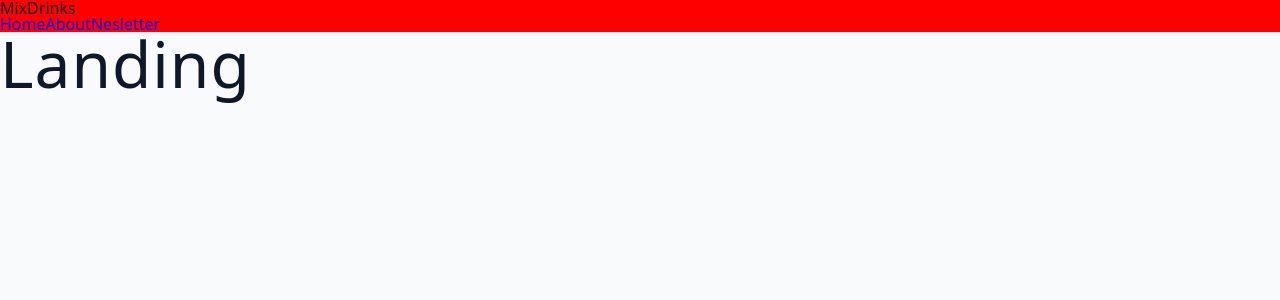
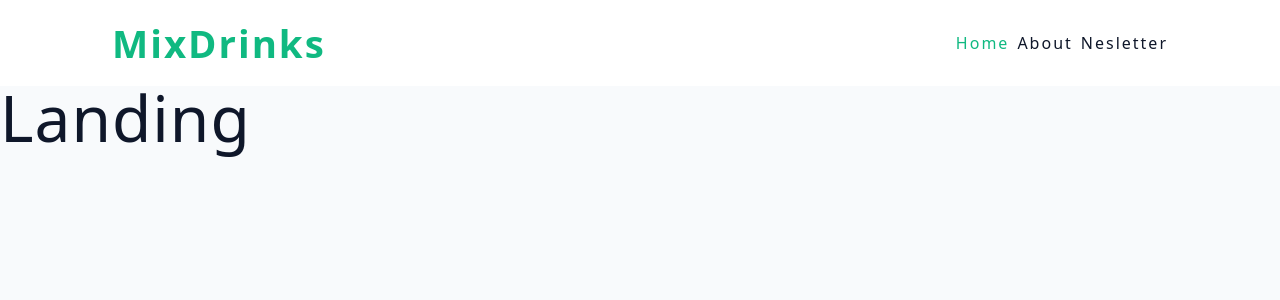
Before and after one commit to radu-bordea/React-MixDrinks, a React (Vite) app: page / in a window 1280 px wide. Shown: the top 300 px of the page. Built offline with nearby package versions, Linux system fonts and the light colour scheme.

Commit message:
Create Navbar and add styled component

```diff
--- a/src/assets/wrappers/Navbar.js
+++ b/src/assets/wrappers/Navbar.js
@@ -1,7 +1,56 @@
-import styled from 'styled-components';
+import styled from "styled-components";
 
 const Wrapper = styled.nav`
+  background: var(--white);
+  .nav-center {
+    width: var() (--view-width);
+    max-width: var(--max-width);
+    margin: 0 auto;
+    display: flex;
+    flex-direction: column;
+    padding: 1.5rem 2rem;
+  }
 
+  .logo {
+    font-size: clamp(1.5rem, 3vw, 3rem);
+    color: var(--primary-500);
+    font-weight: 700;
+    letter-spacing: 2px;
+  }
+
+  .nav-links {
+    display: flex;
+    flex-direction: column;
+    gap: 0.5rem;
+    margin-top: 1rem;
+  }
+
+  .nav-link {
+    color: var(--grey-900);
+    padding: 0%.5rem 0.5rem 0.5rem 0;
+    transition: var(--transition);
+    letter-spacing: 2px;
+  }
+
+  .nav-link:hover {
+    color: var(--primary-500);
+  }
+
+  .active {
+    color: var(--primary-500);
+  }
+  @media (min-width: 768px) {
+    .nav-center {
+      flex-direction: row;
+      justify-content: space-between;
+      align-items: center;
+    }
+
+    .nav-links {
+    flex-direction: row;
+    margin-top: 0;
+  }
+  }
 `;
 
 export default Wrapper;
--- a/src/components/Navbar.jsx
+++ b/src/components/Navbar.jsx
@@ -1,5 +1,5 @@
 import { NavLink } from "react-router-dom";
-import styled from "styled-components";
+import Wrapper from "../assets/wrappers/Navbar";
 
 const Navbar = () => {
   return (
@@ -22,8 +22,4 @@
   );
 };
 
-const Wrapper = styled.nav`
-  background: red;
-`;
-
 export default Navbar;
```
